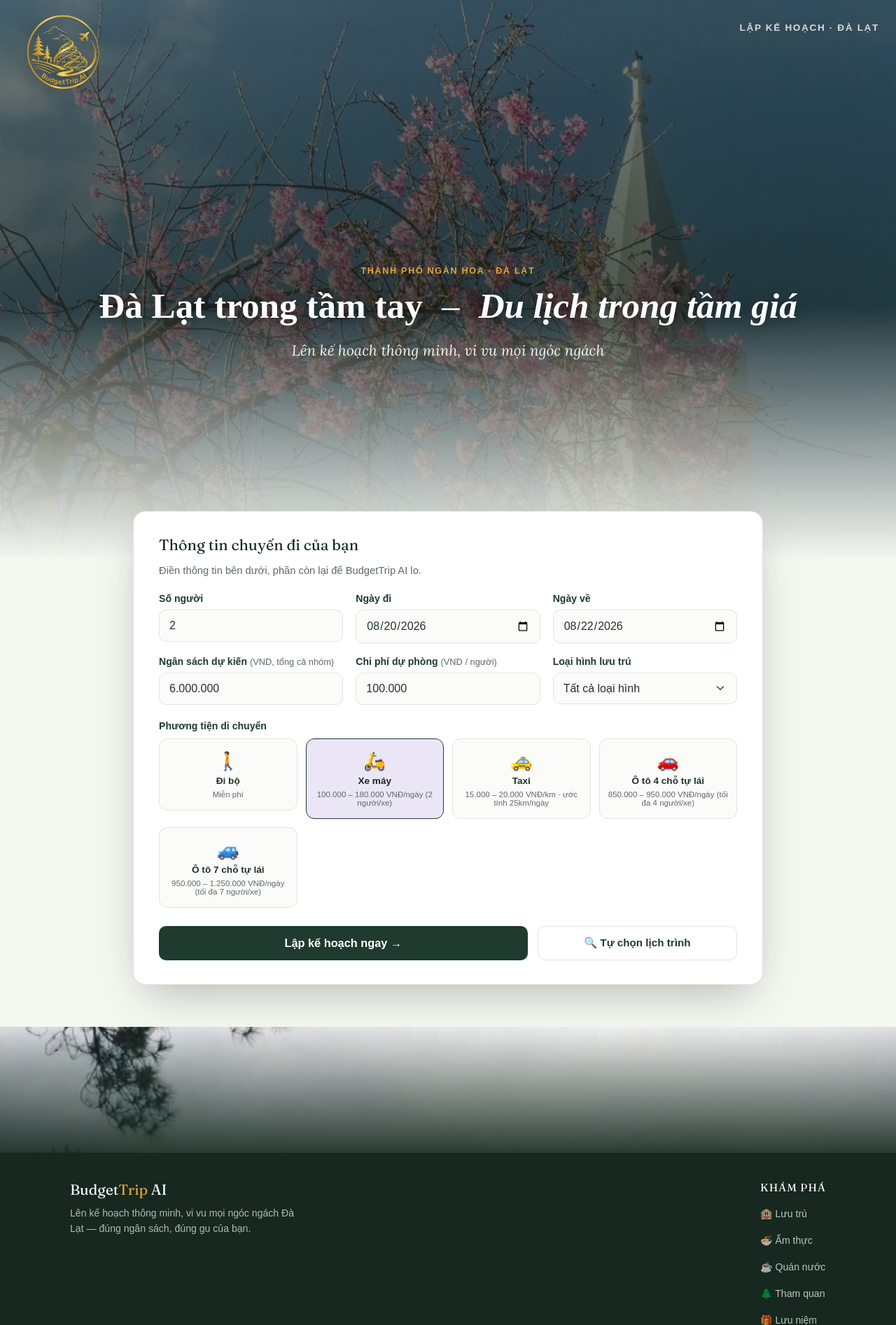
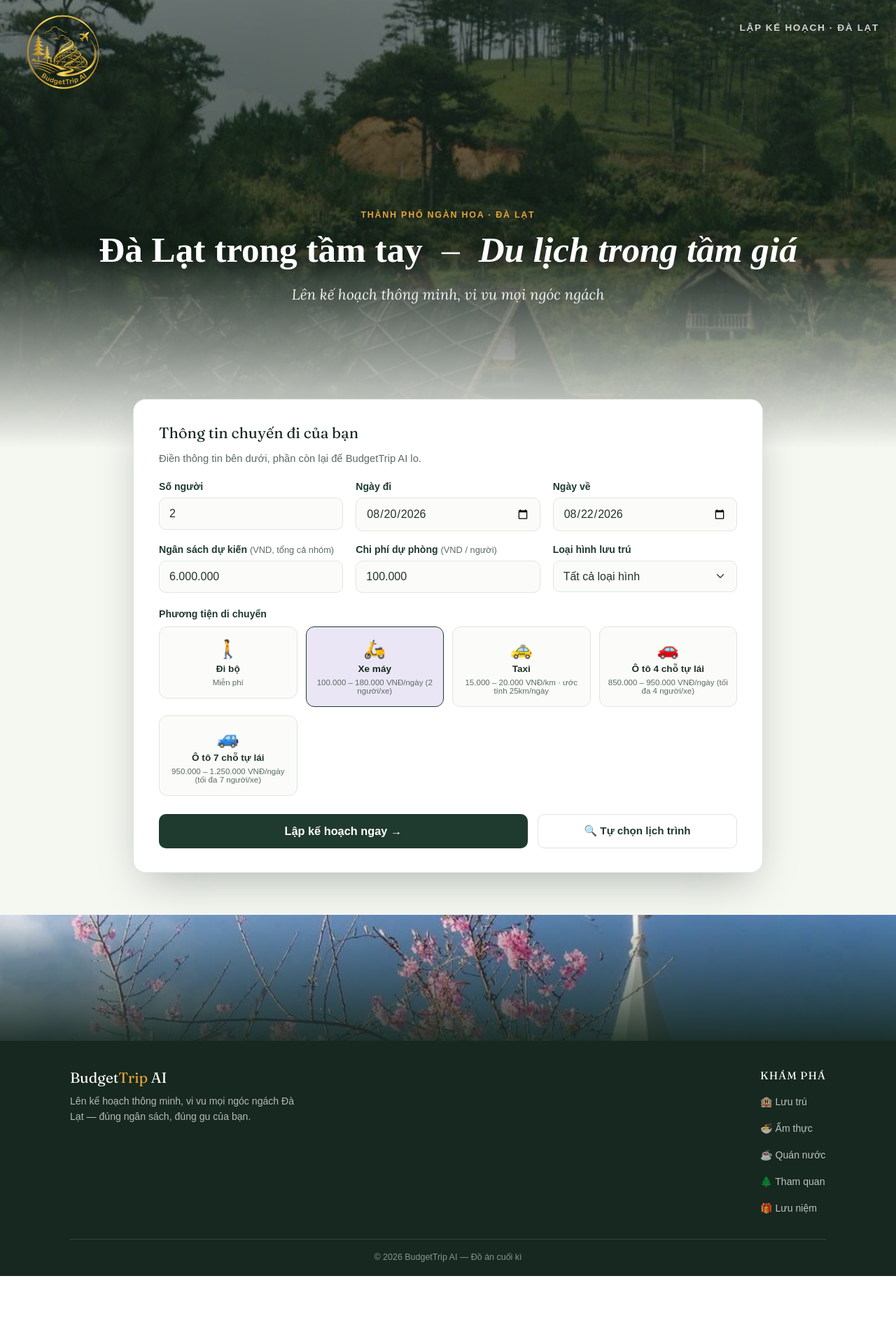
Before and after one commit to tue-nttu/budgettrip-AI, a Flask app: page / in a window 1280 px wide. Shown: the top 1893 px of the page at 70% size. After the commit the page ends 1823 px from the top, so only its background shows below. Run offline with Flask 3, Linux system fonts and the light colour scheme.

Commit message:
Update style.css

```diff
--- a/static/style.css
+++ b/static/style.css
@@ -81,15 +81,12 @@ a { color: inherit; }
 }
 .hero {
   position: relative;
-  width: 100%;
-  min-height: 100vh;   /* fallback cho trinh duyet cu */
-  min-height: 100svh;  /* chieu cao man hinh thuc te, chuan tren ca mobile */
-background-image:
-  linear-gradient(180deg, rgba(15,30,22,0.55) 0%, rgba(15,30,22,0.72) 55%, var(--mist-100) 100%),
-  url('images/anhbia3.jpg');
-  background-repeat: no-repeat;
+  min-height: 640px;
+  background-image:
+    linear-gradient(180deg, rgba(15,30,22,0.55) 0%, rgba(15,30,22,0.72) 55%, var(--mist-100) 100%),
+    url('images/hero-cover.jpg');
   background-size: cover;
-  background-position: center 38%;
+  background-position: center 55%;
   display: flex;
   flex-direction: column;
 }
@@ -813,7 +810,7 @@ font-weight: 600;
   height: 180px;
   background-image:
     linear-gradient(180deg, rgba(22,40,31,0) 0%, rgba(22,40,31,0.9) 100%),
-    url('images/hero-cover.jpg');
+    url('images/anhbia3.jpg');
   background-size: cover;
   background-position: center 20%;
 }
```
